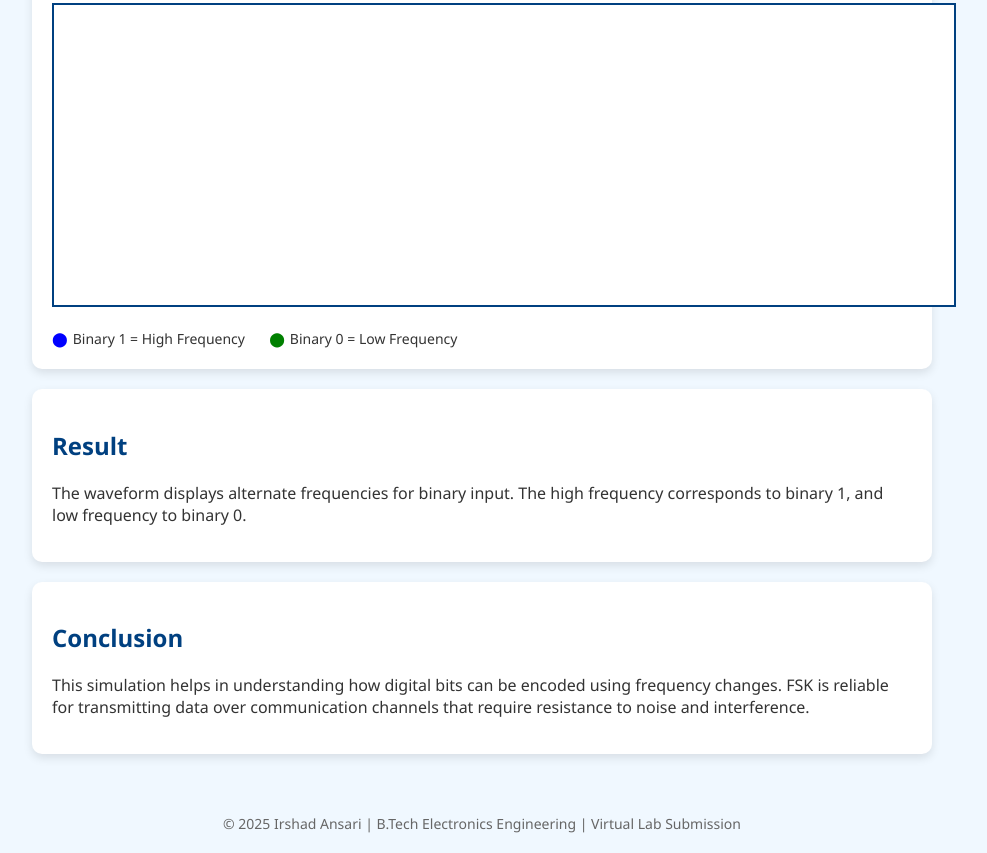
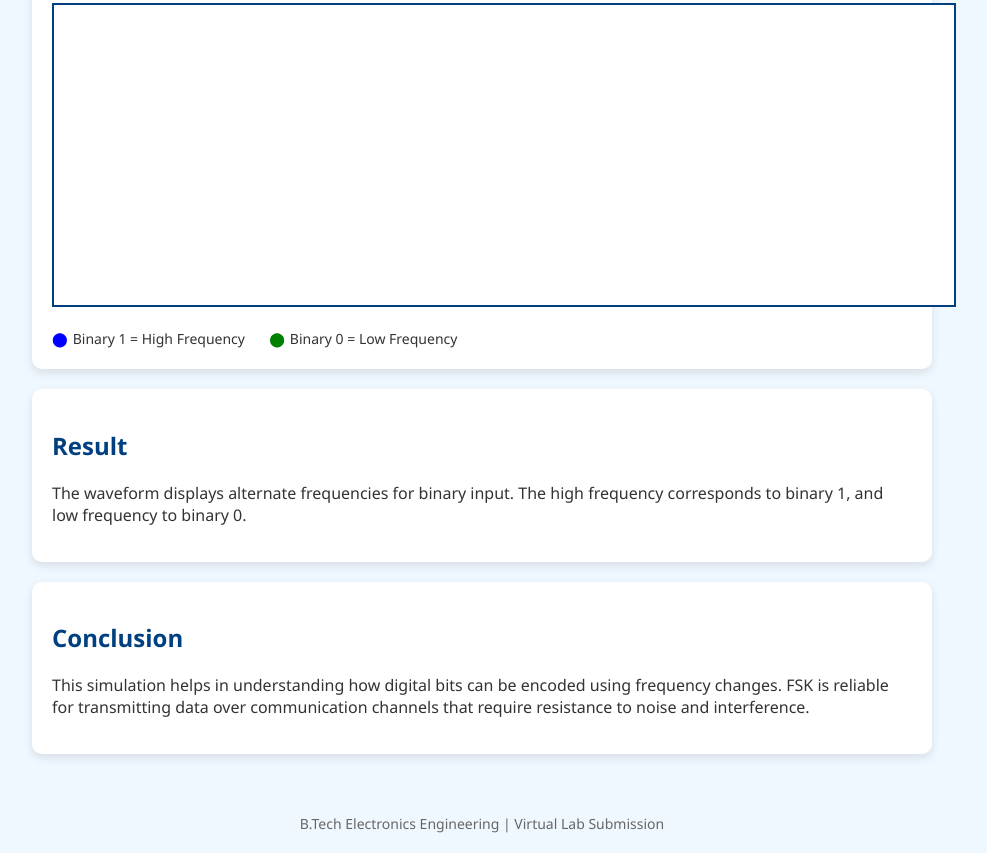
Before and after one commit to saurabh23-Eng/Solivagant1, a plain HTML site: page experiment/simulation/index.html in a window 1280 px wide. Shown: the part 888-1741 px from the top of the page, without its empty margins (158-1145 px from the left). Drawn offline with Linux system fonts and the light colour scheme.

Commit message:
Update index.html

```diff
--- a/experiment/simulation/index.html
+++ b/experiment/simulation/index.html
@@ -142,7 +142,7 @@
   </main>
 
   <footer>
-    © 2025 Irshad Ansari | B.Tech Electronics Engineering | Virtual Lab Submission
+   B.Tech Electronics Engineering | Virtual Lab Submission
   </footer>
 
   <script>
```
